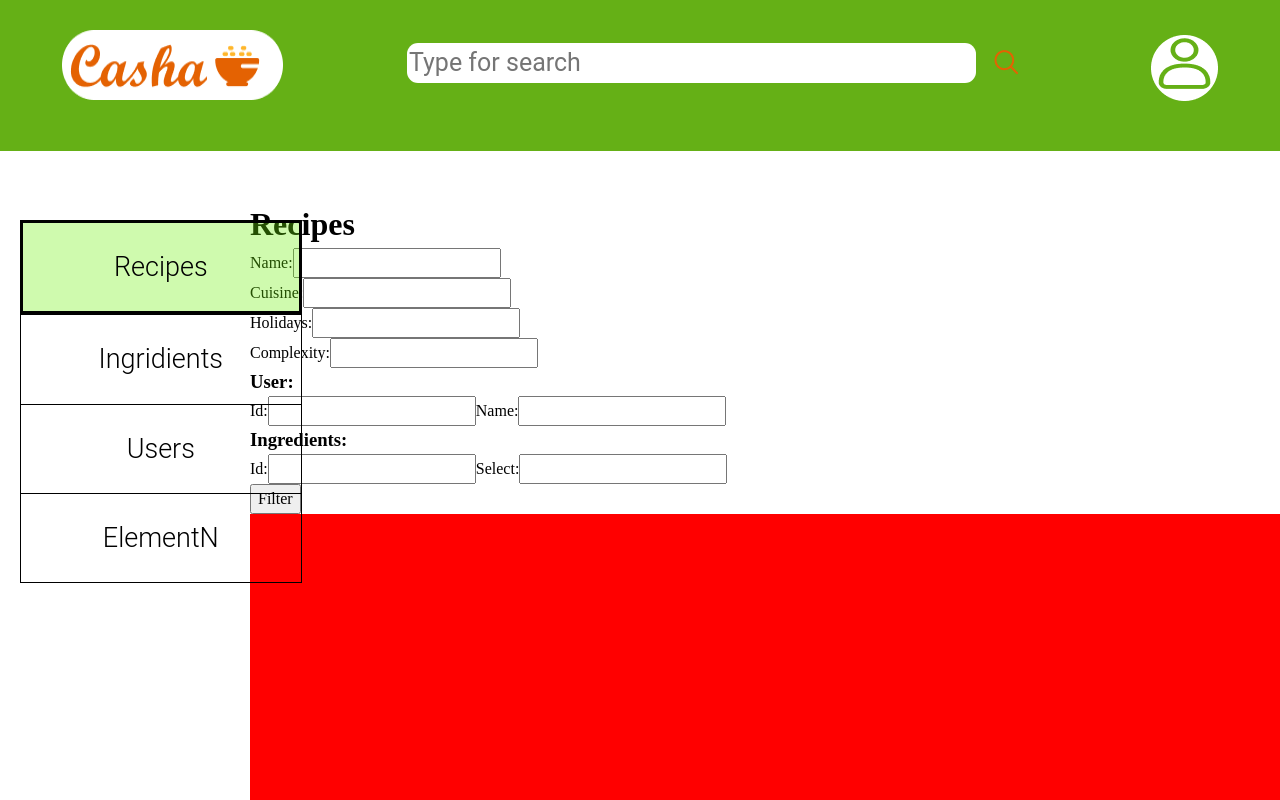
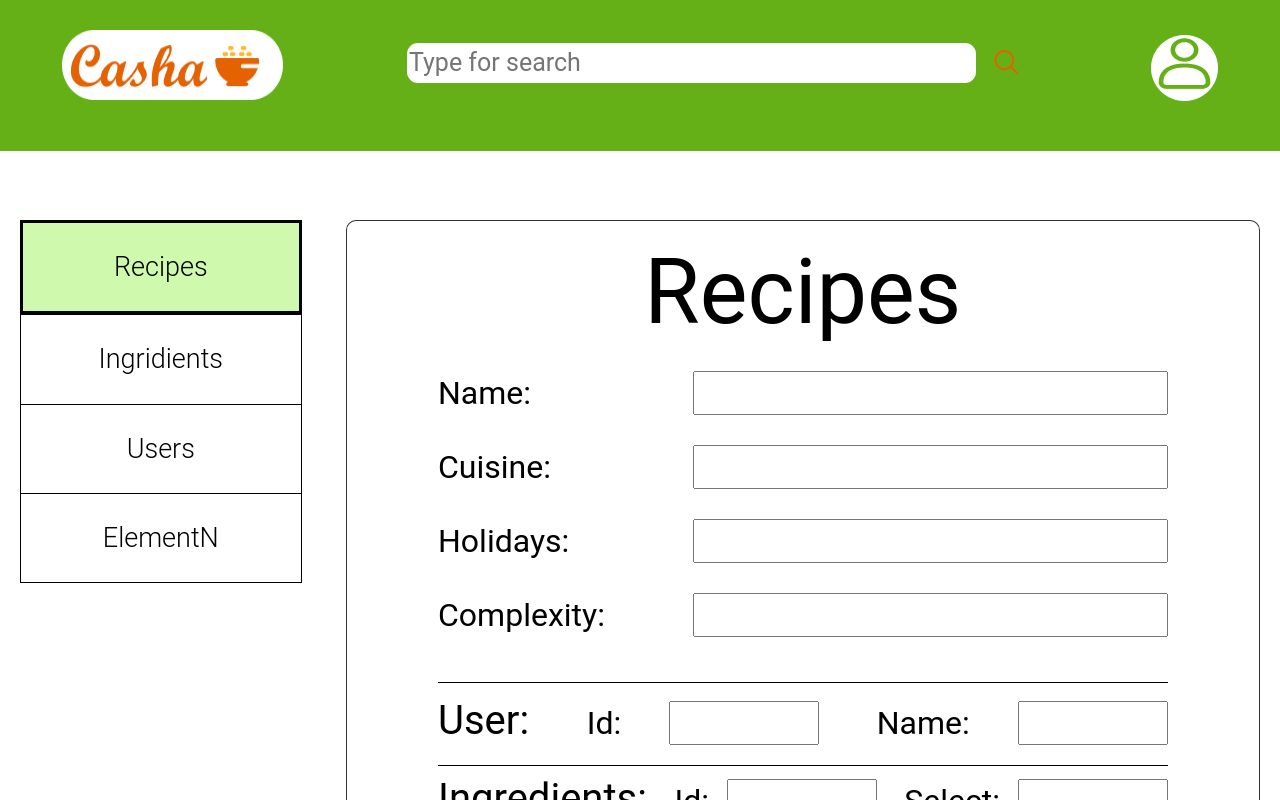
Before and after one commit to DiabloCde/Casha, a React (Create React App) app in the folder CashaWeb/casha-react-application/: page / in a window 1280 px wide. Shown: the top 800 px of the page. Built offline with nearby package versions, Linux system fonts and the light colour scheme.

Commit message:
add css styles

```diff
--- a/CashaWeb/casha-react-application/src/pages/adminEditRecipes/AdminEditRecipes.css
+++ b/CashaWeb/casha-react-application/src/pages/adminEditRecipes/AdminEditRecipes.css
@@ -1,23 +1,124 @@
-.main{
-    padding-left: 250px;
-    /*display:flex;*/
+.main {
+    padding-top: 220px;
+    padding-left: 27%;
+    padding-right: 20px;
+    padding-bottom: 40px;
+    width: 100%;
 }
 
-.div{
-    height: 900px;
+.form_block {
+    width: 100%;
+    background: #ffffff;
+    border: 1px solid rgba(0, 0, 0, 0.8);
+    border-radius: 10px;
+    padding: 2% 10%;
 }
 
-.divblue{
-    background-color: blue;
-    height: 900px;
+.form_block input,
+label {
+    font-family: "Roboto", sans-serif;
+    font-style: normal;
+    font-weight: 400;
+    font-size: 32px;
+    line-height: 38px;
 }
 
-.form_block{
-    padding-top: 200px;
-   /* margin-left: 200px;*/
+.form_block h1 {
+    text-align: center;
+    padding-bottom: 25px;
+    font-family: "Roboto", sans-serif;
+    font-style: normal;
+    font-weight: 400;
+    font-size: 90px;
+    line-height: 107px;
+}
+.input_block {
+    padding-bottom: 30px;
+    display: flex;
+    justify-content: space-between;
+    align-items: center;
+}
+.input_block label {
+    padding-right: 20px;
 }
 
-.scrolling{
-height: 900px;
-background-color: red;
+.recipe_filtres {
+    padding-bottom: 15px;
+    border-bottom: 1px solid black;
 }
+
+.input_block input {
+    width: 65%;
+}
+
+.userInformation h3 {
+    font-family: "Roboto", sans-serif;
+    font-style: normal;
+    font-weight: 400;
+    font-size: 40px;
+    line-height: 46px;
+    color: #000000;
+}
+
+.ingredientsInformation h3 {
+    font-family: "Roboto", sans-serif;
+    font-style: normal;
+    font-weight: 400;
+    font-size: 40px;
+    line-height: 46px;
+    color: #000000;
+}
+
+.userInformation {
+    margin-top: 15px;
+    display: flex;
+    align-items: baseline;
+    justify-content: space-between;
+    padding-bottom: 5px;
+}
+
+.userInformation input {
+    width: 27%;
+    min-width: 50px;
+    max-width: 150px;
+}
+
+.userInformation label {
+    padding-left: 10px;
+}
+
+.ingredientsInformation {
+    margin-top: 15px;
+    display: flex;
+    align-items: baseline;
+    justify-content: space-between;
+    border-top: 1px solid black;
+    padding-top: 10px;
+    padding-bottom: 20px;
+}
+
+.ingredientsInformation input {
+    width: 27%;
+    min-width: 50px;
+    max-width: 150px;
+}
+
+.ingredientsInformation label {
+    padding-left: 10px;
+}
+
+.filter_button {
+    font-family: "Roboto";
+    font-style: normal;
+    font-weight: 400;
+    font-size: 20px;
+    line-height: 23px;
+    text-align: center;
+    color: #000000;
+    background: #ffb62a;
+    border-radius: 15px;
+    margin-left: 75%;
+    width:25%;
+    padding-top: 7px;
+    padding-bottom: 7px;
+}
```
